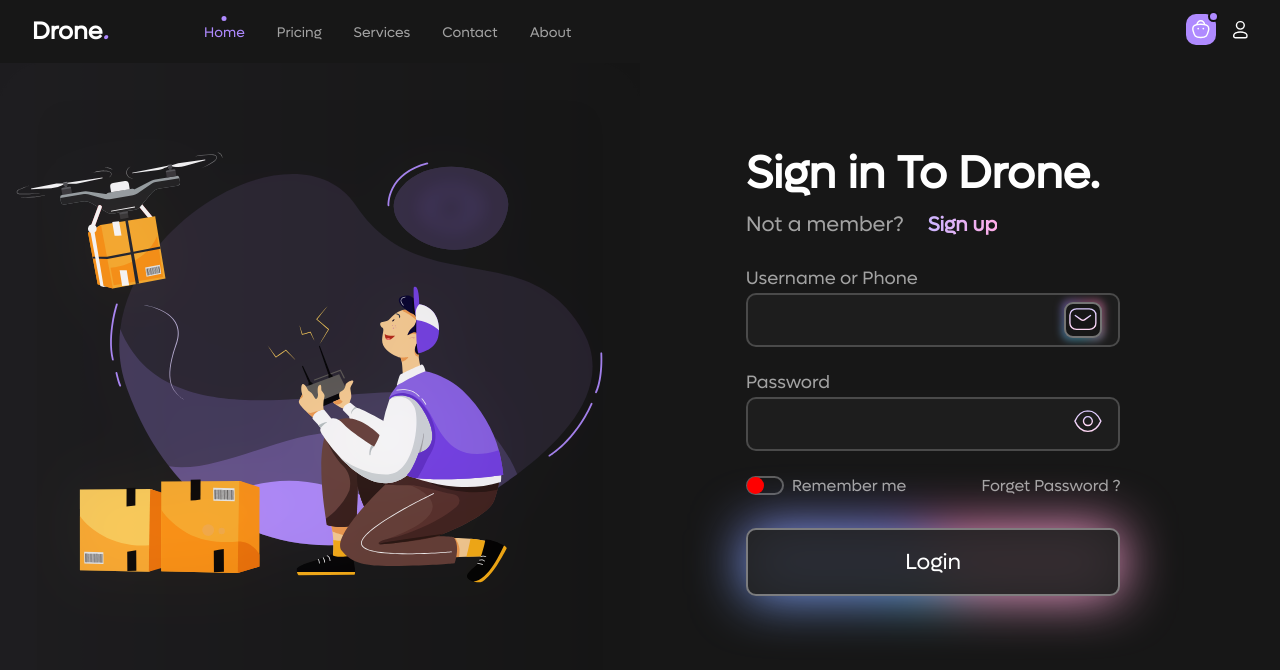
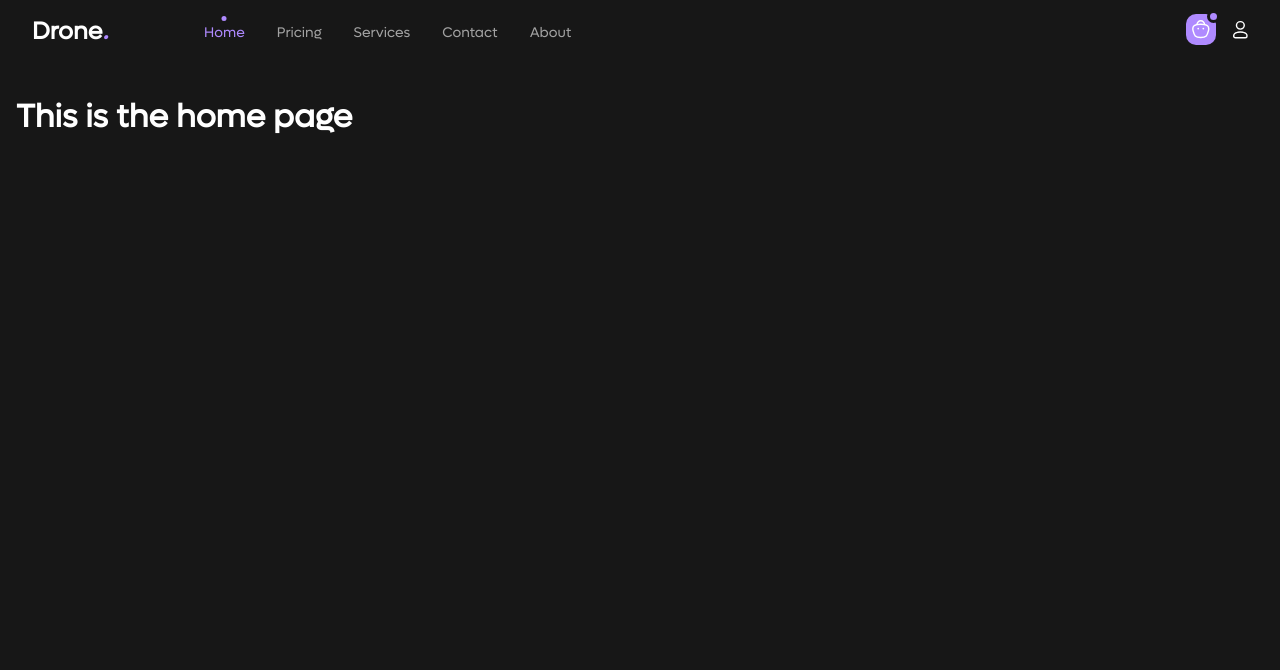
Before and after one commit to YouDontKnowThis/Landings, a Next.js app: page / in a window 1280 px wide. Shown: the top 670 px of the page. Built offline with nearby package versions, Linux system fonts and the light colour scheme.

Commit message:
complete the login page (update)

```diff
--- a/components/header/header.module.scss
+++ b/components/header/header.module.scss
@@ -48,13 +48,13 @@
         &::after {
           content: "";
           position: absolute;
-          top: -3px;
-          right: -3px;
+          top: -4px;
+          right: -4px;
           width: 7px;
           height: 7px;
           background: var(--main-color);
           border-radius: 50%;
-          border: 2px solid #111;
+          border: 3px solid var(--bg-color);
         }
       }
       &:last-child {
--- a/components/hero/form/form.module.scss
+++ b/components/hero/form/form.module.scss
@@ -11,7 +11,7 @@
     p {
       opacity: 0.6;
       font-size: 21px;
-      margin-right: 1.5rem;
+      margin-right: 1rem;
     }
     h3 {
       font-size: 20px;
@@ -29,21 +29,21 @@
     width: 60%;
   }
   @media screen and (max-width: 426px) {
-    margin: 4rem auto 2rem;
-    width: 90%;
+    margin: 5rem auto 2rem;
+    width: 97%;
     h1 {
-      font-size: 35px;
+      font-size: 30px;
     }
     .notMember {
       h3 {
-        font-size: 19px;
+        font-size: 16px;
       }
       p {
-        font-size: 17px;
+        font-size: 15px;
       }
     }
     a {
-      font-size: 14px;
+      font-size: 13px;
     }
   }
 }
--- a/components/hero/hero.module.scss
+++ b/components/hero/hero.module.scss
@@ -1,5 +1,5 @@
 .hero {
-  margin-top: 9rem;
+  margin-top: 10rem;
   .content {
     display: flex;
     justify-content: space-between;
--- /dev/null
+++ b/components/home/home.js
@@ -0,0 +1,11 @@
+function Home() {
+  return (
+    <div style={{ marginTop: "6rem" }}>
+      <div className="container-md">
+        <h1>This is the home page</h1>
+      </div>
+    </div>
+  );
+}
+
+export default Home;
--- a/pages/index.js
+++ b/pages/index.js
@@ -1,17 +1,16 @@
 import Head from "next/head";
 import Header from "../components/header/header";
-import Hero from "../components/hero/hero";
+import Home from "../components/home/home";
 
-export default function Home() {
+export default function HomePage() {
   return (
     <>
       <Head>
-        <title>Drone - form</title>
+        <title>Drone</title>
         <link rel="icon" href="/favicon.ico" />
       </Head>
       <Header />
-      <Hero />
-      <div className="overlay" />
+      <Home />
     </>
   );
 }
--- a/ui/button/button.module.scss
+++ b/ui/button/button.module.scss
@@ -3,9 +3,9 @@
   display: block;
   margin-top: 2rem;
   padding: 18.2316px 50.1368px;
-  background: rgba(34, 34, 34, 0.9);
+  background: linear-gradient(0deg, #b08bff, #b08bff), rgba(34, 34, 34, 0.9);
   width: 100%;
-  border: 2px solid rgba(255, 255, 255, 0.4);
+  border: none;
   outline: none;
   color: white;
   font-family: inherit;
@@ -19,16 +19,6 @@
     bottom: 0;
     left: 0;
     right: 0;
-    background: conic-gradient(
-      from 252.12deg at 50% 50%,
-      #54e0ff -60deg,
-      #9887ff 48.75deg,
-      #fc72b4 131.25deg,
-      #ffaedd 215.62deg,
-      #54e0ff 300deg,
-      #9887ff 408.75deg
-    );
-    filter: blur(26.8026px);
     border-radius: 9px;
     z-index: -1;
     margin: -2px;
--- a/ui/input/input.module.scss
+++ b/ui/input/input.module.scss
@@ -9,8 +9,8 @@
   .input {
     overflow: hidden;
     width: 100%;
-    background: rgba(34, 34, 34, 0.6);
-    border: 2.2721px solid rgba(255, 255, 255, 0.2);
+    background: #1e1e1e;
+    border: 2.2721px solid #242424;
     border-radius: 10px;
     display: flex;
     align-items: center;
@@ -19,7 +19,7 @@
       outline: 0;
       border: 0;
       height: 100%;
-      padding: 0.9rem 0;
+      padding: 18.2316px 0;
       flex: 1;
       background-color: transparent;
       color: white;
@@ -29,38 +29,4 @@
       cursor: pointer;
     }
   }
-  &:first-of-type {
-    .input {
-      .icon {
-        position: relative;
-        background-color: var(--bg-color);
-        padding: 0.3rem 0.2rem;
-        border-radius: 9px;
-        border: 2px solid rgba(255, 255, 255, 0.4);
-        display: grid;
-        place-items: center;
-        &::after {
-          content: "";
-          position: absolute;
-          top: 0;
-          bottom: 0;
-          left: 0;
-          right: 0;
-          background: conic-gradient(
-            from 252.12deg at 50% 50%,
-            #54e0ff -60deg,
-            #9887ff 48.75deg,
-            #fc72b4 131.25deg,
-            #ffaedd 215.62deg,
-            #54e0ff 300deg,
-            #9887ff 408.75deg
-          );
-          filter: blur(3.8026px);
-          border-radius: 9px;
-          z-index: -1;
-          margin: -5px;
-        }
-      }
-    }
-  }
 }
--- a/ui/toggle-btn/toggle.module.scss
+++ b/ui/toggle-btn/toggle.module.scss
@@ -7,19 +7,19 @@
   }
   .toggle,
   .toggle_a {
-    width: 38px;
-    height: 19px;
-    border: 2px solid rgba(255, 255, 255, 0.3);
+    width: 32px;
+    height: 18px;
+    border: 2px solid #242424;
     border-radius: 16px;
     position: relative;
     cursor: pointer;
     &::after {
       content: "";
       position: absolute;
-      top: -1px;
-      left: -1px;
-      width: 17px;
-      height: 17px;
+      top: 0px;
+      left: 0px;
+      width: 14px;
+      height: 14px;
       border-radius: 50%;
       background-color: red;
       transition: all 0.4s linear;
@@ -29,10 +29,10 @@
     &::after {
       content: "";
       position: absolute;
-      top: -1px;
-      left: 18px;
-      width: 17px;
-      height: 17px;
+      top: 0px;
+      left: 13px;
+      width: 14px;
+      height: 14px;
       border-radius: 50%;
       background-color: var(--main-color);
       transition: all 0.4s linear;
```
Also changed, not shown: pages/contact.js (+8 -3 lines).
